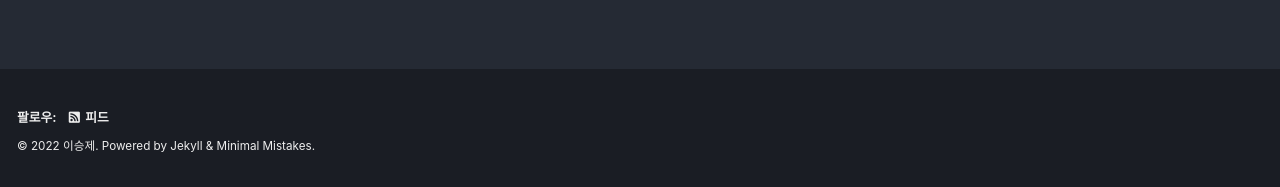
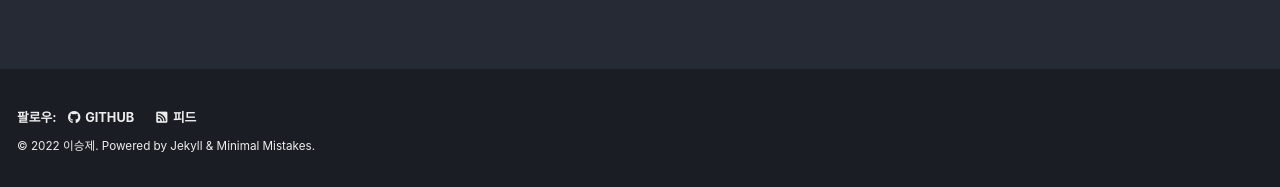
Before and after one commit to komos0509/komos0509.github.io, a Jekyll site: the page built from index.html, in a window 1280 px wide. Shown: the part 710-897 px from the top of the page. Built offline with Jekyll 4.4.1, drawn with Linux system fonts in a browser that asks for light colours; cached includes are drawn as plain includes; the list of posts is cut into pages by our own code.

Commit message:
Update _config.yml

```diff
--- a/_config.yml
+++ b/_config.yml
@@ -132,9 +132,9 @@ author:
 # Site Footer
 footer:
   links:
-    - label: "Twitter"
-      icon: "fab fa-fw fa-twitter-square"
-      # url:
+    - label: "GitHub"
+      icon: "fab fa-fw fa-github"
+      url : "https://github.com/komos0509"
     - label: "Facebook"
       icon: "fab fa-fw fa-facebook-square"
       # url:
```
